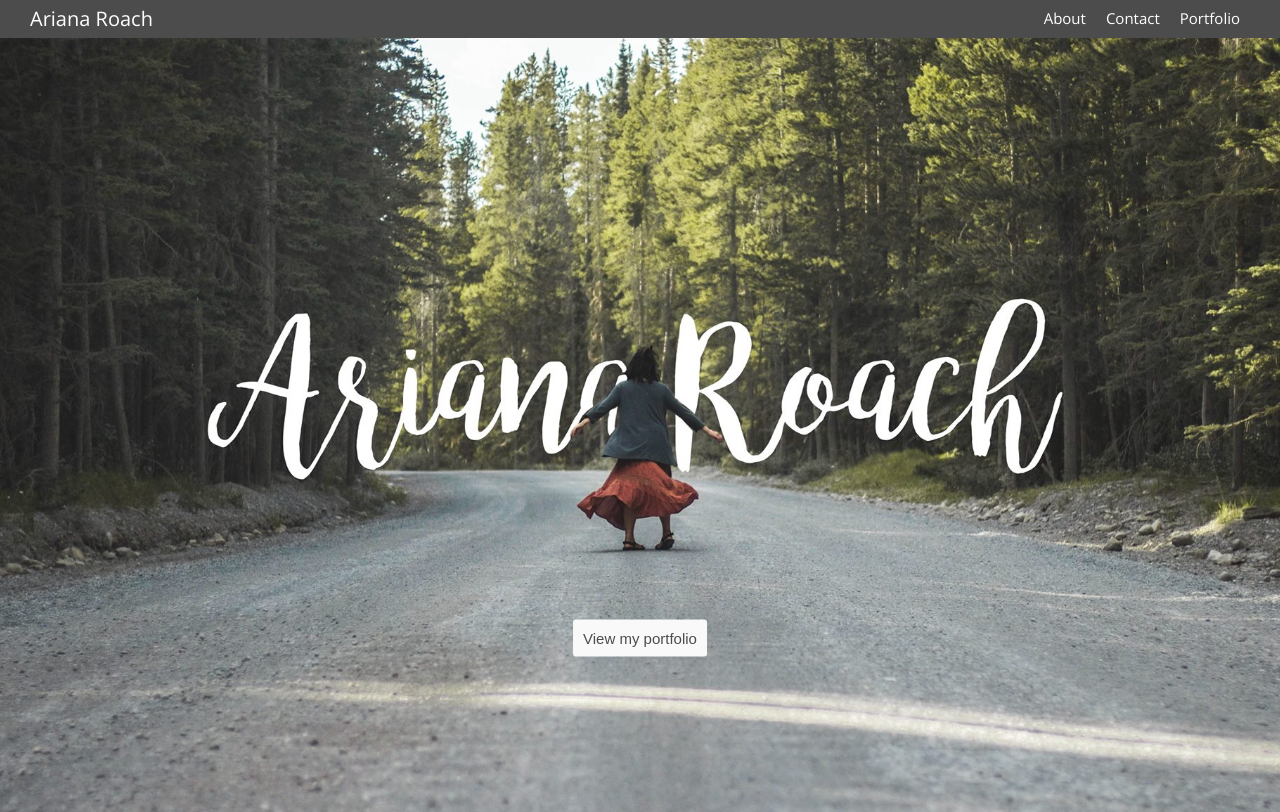
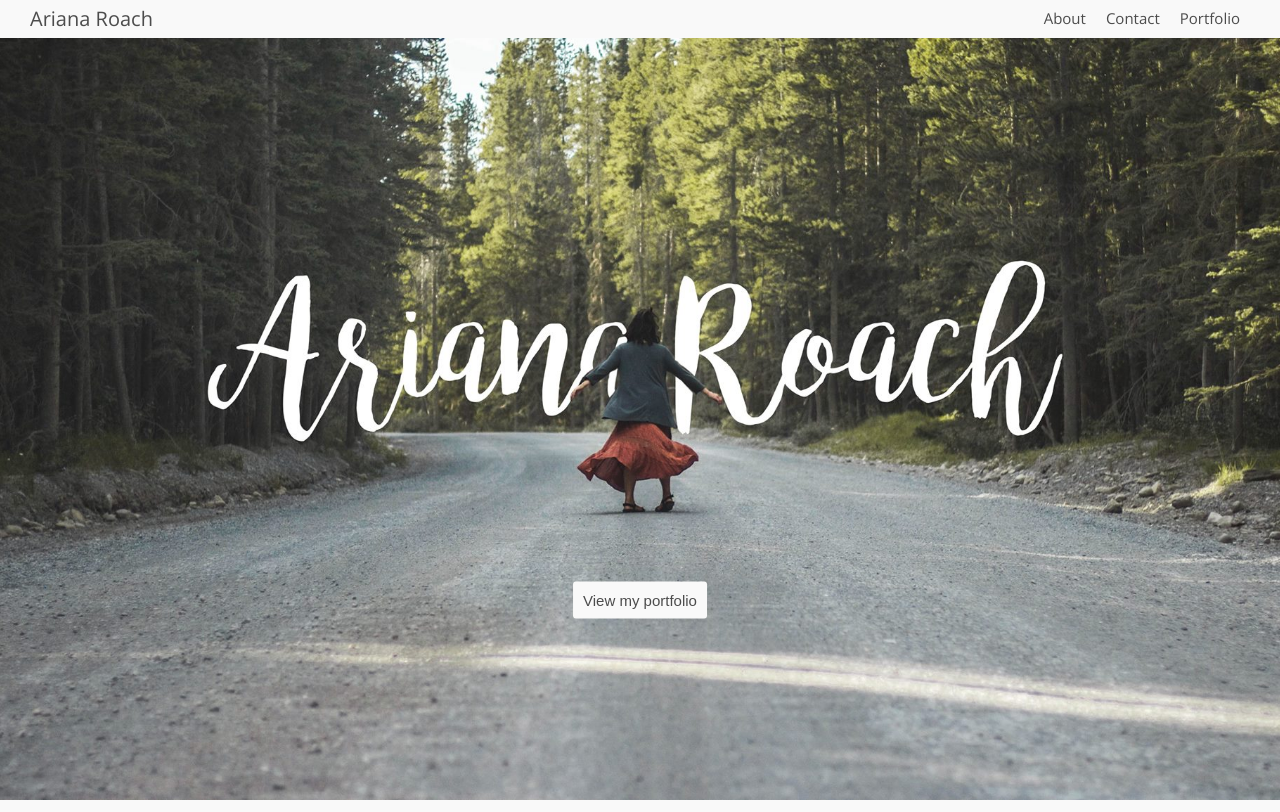
Before and after one commit to KadenZipfel/ariana-v2, a website: page index.html in a window 1280 px wide. Shown: the top 812 px of the page. Drawn offline with nearby package versions, Linux system fonts and the light colour scheme.

Commit message:
Update nav

```diff
--- a/sass/_nav.scss
+++ b/sass/_nav.scss
@@ -2,13 +2,16 @@
   display: flex;
   justify-content: space-between;
   align-items: center;
+  position: fixed;
+  z-index: 10;
+  width: 100%;
 
   padding: 0 3rem;
-  background-color: $color-grey-dark-2;
+  background-color: $color-grey-light-1;
 
   &__brand {
     text-decoration: none;
-    color: white;
+    color: $color-grey-dark-2;
   }
 }
 
@@ -23,13 +26,13 @@
   &__link {
     text-decoration: none;
     font-size: 1.5rem;
-    color: white;
+    color: $color-grey-dark-2;
     padding: 1rem 1rem;
     transition: all .2s;
 
     &:hover {
-      background-color: $color-grey-light-1;
-      color: $color-grey-dark-2;
+      background-color: $color-grey-dark-2;
+      color: $color-grey-light-1;
     }
   }
 }
```
Also changed, not shown: css/style.css.
